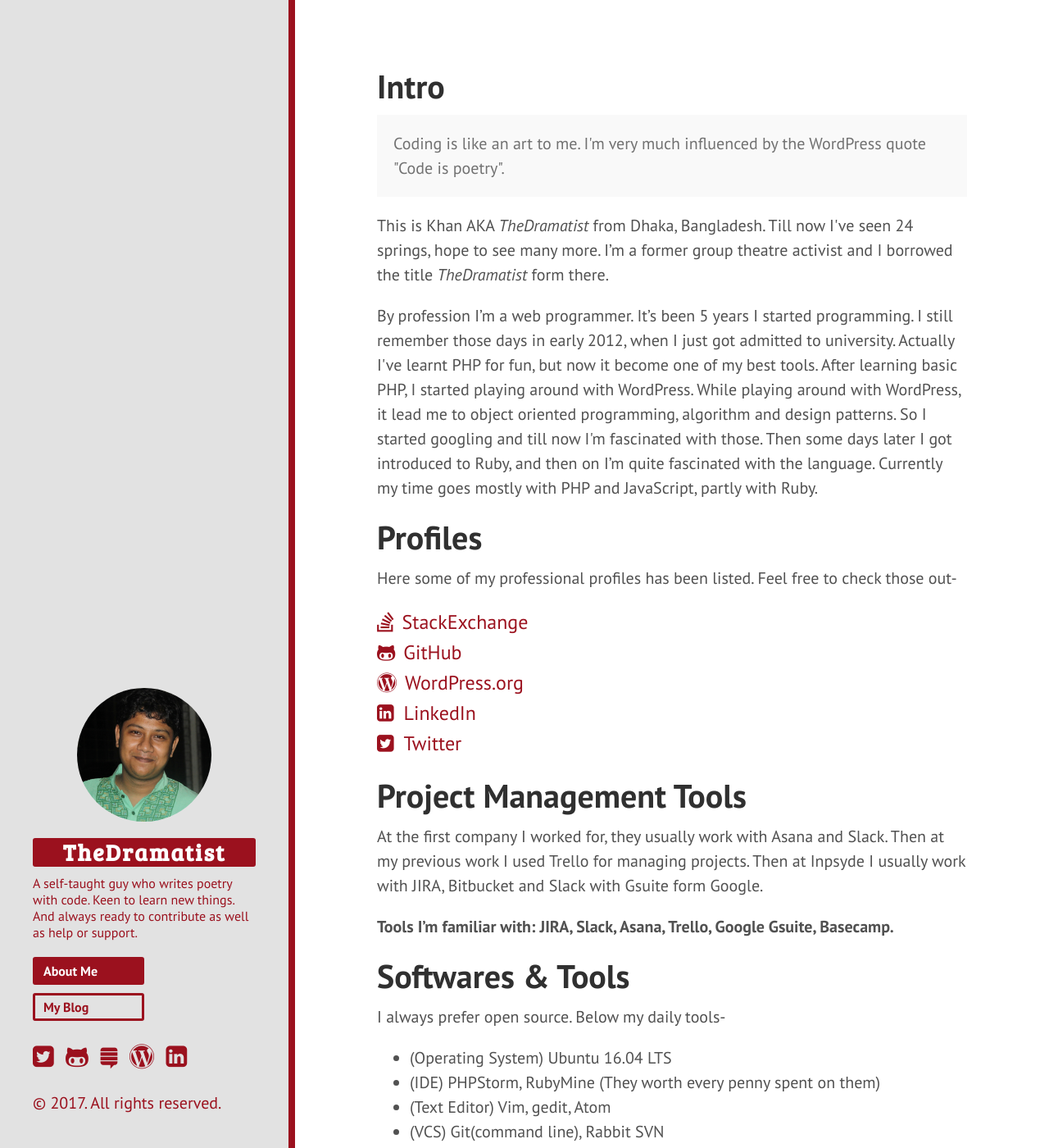
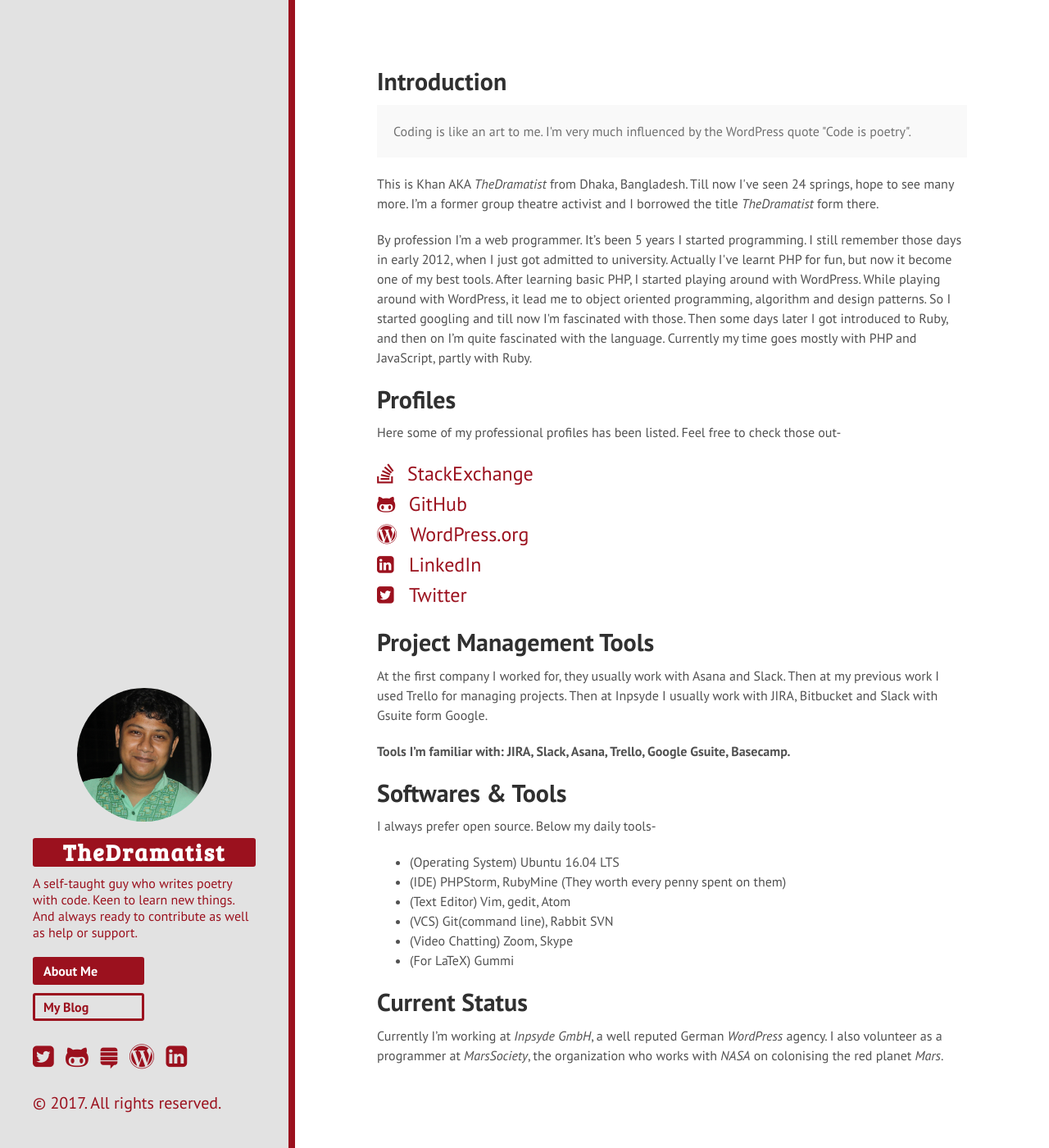
Before and after one commit to khanrn/codemascot.github.io, a Jekyll site: the page built from index.html, in a window 1280 px wide and 1400 px high. Shown: the whole window at 82% size. Built offline with Jekyll 4.4.1, drawn with Linux system fonts in a browser that asks for light colours; nearby versions of some CDN libraries; Markdown is read by kramdown in place of the engine named in the settings.

Commit message:
About Me Updated

```diff
--- a/index.html
+++ b/index.html
@@ -4,28 +4,38 @@
 ---
 
 <div class="page">
-	<h1 class="page-title">Intro</h1>
+	<h1 class="about-me page-title">Introduction</h1>
 	<p class="message">
 		Coding is like an art to me. I'm very much influenced by the WordPress quote "Code is poetry".
 	</p>
 	<p>This is Khan AKA <em>TheDramatist</em> from Dhaka, Bangladesh. Till now I've seen <span id="age-year"></span> springs, hope to see many more. I’m a former group theatre activist and I borrowed the title <em>TheDramatist</em> form there.</p>
 	<p>By profession I’m a web programmer. It’s been <span id="experience-year"></span> years I started programming. I still remember those days in early 2012, when I just got admitted to university. Actually I've learnt PHP for fun, but now it become one of my best tools. After learning basic PHP, I started playing around with WordPress. While playing around with WordPress, it lead me to object oriented programming, algorithm and design patterns. So I started googling and till now I'm fascinated with those. Then some days later I got introduced to Ruby, and then on I’m quite fascinated with the language. Currently my time goes mostly with PHP and JavaScript, partly with Ruby.</p>
 
-	<h1 class="page-title">Profiles</h1>
+	<h1 class="about-me page-title">Profiles</h1>
 	<p>Here some of my professional profiles has been listed. Feel free to check those out-</p>
 	<ul class="profiles">
-		<li class="stk-ex"><a href="">StackExchange</a></li>
-		<li class="github"><a href="">GitHub</a></li>
-		<li class="wp-org"><a href="">WordPress.org</a></li>
-		<li class="lnk-in"><a href="">LinkedIn</a></li>
-		<li class="twiter"><a href="">Twitter</a></li>
+		<li class="stk-ex">
+			<a target="_blank" href="https://wordpress.stackexchange.com/users/44192/the-dramatist">StackExchange</a>
+		</li>
+		<li class="github">
+			<a target="_blank" href="https://github.com/rnaby">GitHub</a>
+		</li>
+		<li class="wp-org">
+			<a target="_blank" href="https://profiles.wordpress.org/rnaby#content-plugins">WordPress.org</a>
+		</li>
+		<li class="lnk-in">
+			<a target="_blank" href="https://www.linkedin.com/in/rnaby/">LinkedIn</a>
+		</li>
+		<li class="twiter">
+			<a target="_blank" href="https://twitter.com/rnaby">Twitter</a>
+		</li>
 	</ul>
 
-	<h1 class="page-title">Project Management Tools</h1>
+	<h1 class="about-me page-title">Project Management Tools</h1>
 	<p>At the first company I worked for, they usually work with Asana and Slack. Then at my previous work I used Trello for managing projects. Then at Inpsyde I usually work with JIRA, Bitbucket and Slack with Gsuite form Google.</p>
 	<p><b>Tools I’m familiar with: JIRA, Slack, Asana, Trello, Google Gsuite, Basecamp.</b></p>
 
-	<h1 class="page-title">Softwares & Tools</h1>
+	<h1 class="about-me page-title">Softwares & Tools</h1>
 	<p>I always prefer open source. Below my daily tools-</p>
 	<ul class="software-tools">
 		<li>(Operating System) Ubuntu 16.04 LTS</li>
@@ -37,7 +47,7 @@
 
 	</ul>
 
-	<h1 class="page-title">Current Status</h1>
+	<h1 class="about-me page-title">Current Status</h1>
 	<p>Currently I’m working at <em>Inpsyde GmbH</em>, a well reputed German <em>WordPress</em> agency. I also volunteer as a programmer at <em>MarsSociety</em>, the organization who works with <em>NASA</em> on colonising the red planet <em>Mars</em>.</p>
 
 </div>
--- a/public/css/hyde.css
+++ b/public/css/hyde.css
@@ -146,6 +146,12 @@
         text-align: left;
         border-right: 8px solid;
         border-bottom: 0;
+    }
+    .about-me {
+        font-size: 1.5rem !important;
+    }
+    .page p, .page li {
+        font-size: 16px;
     }
     .sidebar nav .sidebar-nav-item {
         margin:10px 0;
```
